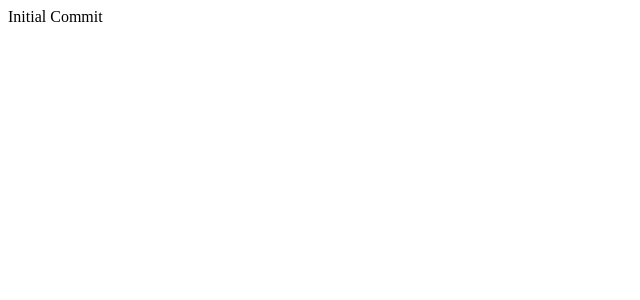
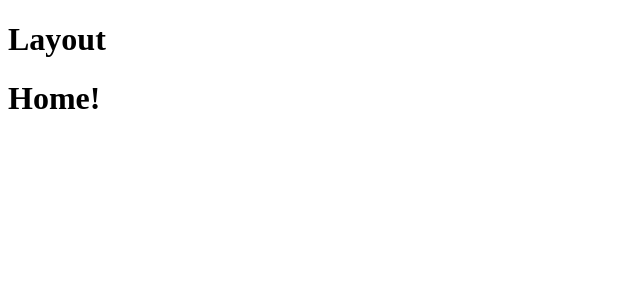
Before and after one commit to Largopie/nwitter-firebase, a React (Vite) app: page / in a window 1280 px wide. Shown: the top 300 px of the page, without its empty margins (0-640 px from the left). Built offline with nearby package versions, Linux system fonts and the light colour scheme; the HTML template or start-up script is replaced by a standard one.

Commit message:
✨ [FEAT] 라우터 컴포넌트 생성 및 연결

```diff
--- a/src/App.tsx
+++ b/src/App.tsx
@@ -1,11 +1,41 @@
+import { RouterProvider, createBrowserRouter } from 'react-router-dom';
+import Layout from './components/layout';
+import Home from './routes/home';
+import Profile from './routes/profile';
+import Login from './routes/login';
+import CreateAccount from './routes/create-account';
+
+const router = createBrowserRouter([
+  {
+    path: '/',
+    element: <Layout />,
+    children: [
+      {
+        path: '',
+        element: <Home />,
+      },
+      {
+        path: 'profile',
+        element: <Profile />,
+      },
+    ],
+  },
+  {
+    path: '/login',
+    element: <Login />,
+  },
+  {
+    path: '/create-account',
+    element: <CreateAccount />,
+  },
+]);
 
 function App() {
-
   return (
     <>
-      <div>Initial Commit</div>
+      <RouterProvider router={router} />
     </>
-  )
+  );
 }
 
-export default App
+export default App;
--- /dev/null
+++ b/src/components/layout.tsx
@@ -0,0 +1,10 @@
+import { Outlet } from "react-router-dom";
+
+export default function Layout() {
+  return (
+    <>
+      <h1>Layout </h1>
+      <Outlet />
+    </>
+  )
+}
--- /dev/null
+++ b/src/routes/create-account.tsx
@@ -0,0 +1,3 @@
+export default function CreateAccount() {
+  return <h1>Create Account</h1>;
+}
--- /dev/null
+++ b/src/routes/home.tsx
@@ -0,0 +1,3 @@
+export default function Home() {
+  return <h1>Home!</h1>;
+}
--- /dev/null
+++ b/src/routes/login.tsx
@@ -0,0 +1,3 @@
+export default function Login() {
+  return <h1>login</h1>;
+}
--- /dev/null
+++ b/src/routes/profile.tsx
@@ -0,0 +1,3 @@
+export default function Profile() {
+  return <h1>Profile!</h1>;
+}
```
